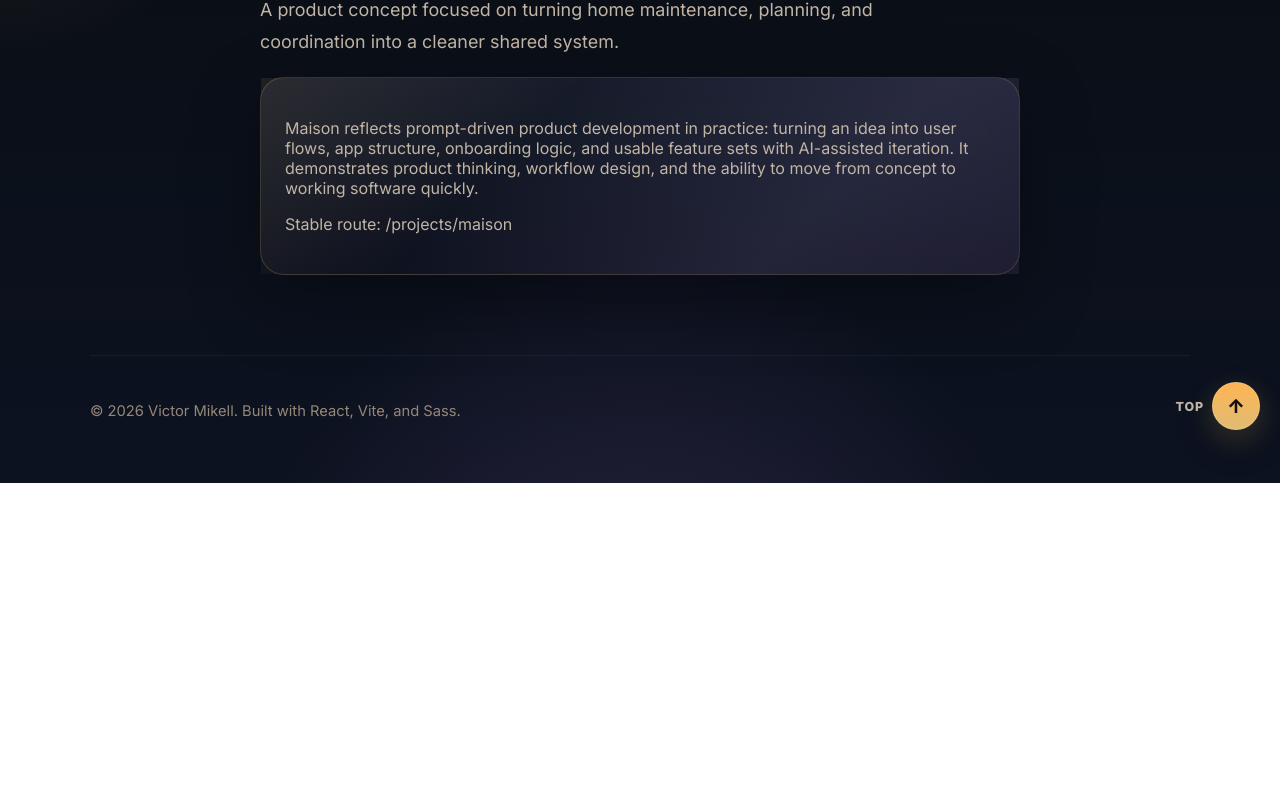
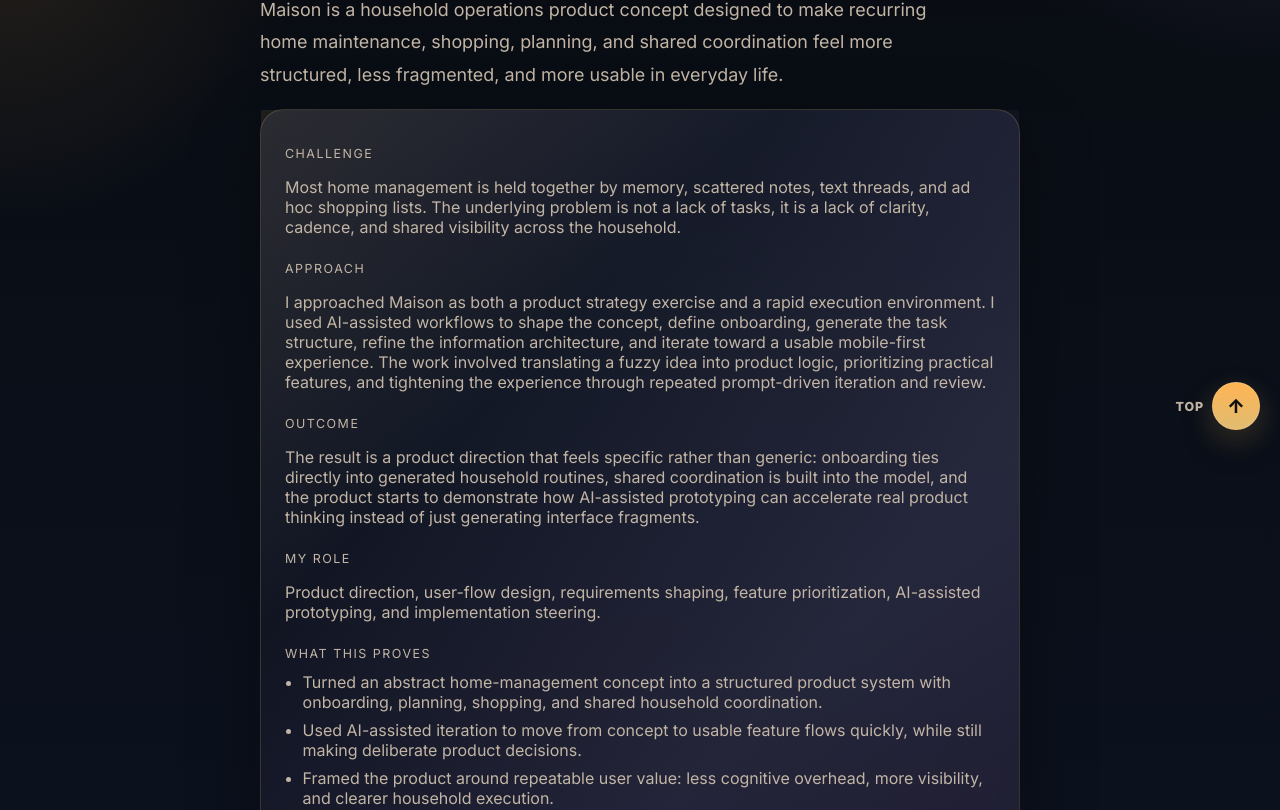
Before and after one commit to vmikell/victor-job-search, a React (Vite) app: page /projects/maison in a window 1280 px wide. Shown: the part 350-1160 px from the top of the page. Before the commit the page ends 833 px from the top, so only its background shows below. Built offline with nearby package versions, Linux system fonts and the light colour scheme.

Commit message:
Strengthen product pages with case study copy

```diff
--- a/src/data/content.ts
+++ b/src/data/content.ts
@@ -96,9 +96,20 @@
     title: 'Maison',
     eyebrow: 'AI-assisted household operations product',
     summary:
-      'A product concept focused on turning home maintenance, planning, and coordination into a cleaner shared system.',
-    details:
-      'Maison reflects prompt-driven product development in practice: turning an idea into user flows, app structure, onboarding logic, and usable feature sets with AI-assisted iteration. It demonstrates product thinking, workflow design, and the ability to move from concept to working software quickly.',
+      'Maison is a household operations product concept designed to make recurring home maintenance, shopping, planning, and shared coordination feel more structured, less fragmented, and more usable in everyday life.',
+    challenge:
+      'Most home management is held together by memory, scattered notes, text threads, and ad hoc shopping lists. The underlying problem is not a lack of tasks, it is a lack of clarity, cadence, and shared visibility across the household.',
+    approach:
+      'I approached Maison as both a product strategy exercise and a rapid execution environment. I used AI-assisted workflows to shape the concept, define onboarding, generate the task structure, refine the information architecture, and iterate toward a usable mobile-first experience. The work involved translating a fuzzy idea into product logic, prioritizing practical features, and tightening the experience through repeated prompt-driven iteration and review.',
+    outcome:
+      'The result is a product direction that feels specific rather than generic: onboarding ties directly into generated household routines, shared coordination is built into the model, and the product starts to demonstrate how AI-assisted prototyping can accelerate real product thinking instead of just generating interface fragments.',
+    role:
+      'Product direction, user-flow design, requirements shaping, feature prioritization, AI-assisted prototyping, and implementation steering.',
+    proofPoints: [
+      'Turned an abstract home-management concept into a structured product system with onboarding, planning, shopping, and shared household coordination.',
+      'Used AI-assisted iteration to move from concept to usable feature flows quickly, while still making deliberate product decisions.',
+      'Framed the product around repeatable user value: less cognitive overhead, more visibility, and clearer household execution.',
+    ],
     links: [],
   },
   {
@@ -106,9 +117,20 @@
     title: 'The Shortlist',
     eyebrow: 'ML restaurant discovery product',
     summary:
-      'A restaurant-finding concept aimed at helping users discover better-fit dining options with stronger signal and less noise.',
-    details:
-      'The Shortlist shows how Victor can shape product direction, define the user experience, and use AI-assisted workflows to turn rough ideas into concrete product concepts and implementation paths. It is strong evidence of rapid concept-to-prototype execution.',
+      'The Shortlist is a restaurant discovery concept built around a simple idea: most recommendation experiences are noisy, generic, and overloaded, while users actually want a smaller set of better-fit choices they can trust.',
+    challenge:
+      'Restaurant discovery tools often optimize for volume instead of fit. Users end up scrolling through endless options, weak relevance, and generic ranking systems instead of getting a shortlist that feels personally useful.',
+    approach:
+      'I treated The Shortlist as a product-definition problem first. The work focused on clarifying the product thesis, shaping the user experience, and exploring how ML and AI could improve signal quality, ranking, and overall decision confidence. I used AI-assisted workflows to rapidly map product possibilities, refine feature direction, and translate concept-level thinking into clearer product requirements and implementation paths.',
+    outcome:
+      'The Shortlist became a sharper product concept with a clearer reason to exist: reduce noise, increase trust, and help users get to better restaurant decisions faster. It also serves as a strong example of how I use AI-assisted prototyping to pressure-test ideas, improve product clarity, and move concepts toward execution without waiting for a perfect starting point.',
+    role:
+      'Product concept development, experience definition, positioning, AI-assisted prototyping, and roadmap shaping.',
+    proofPoints: [
+      'Defined the product around a distinct user problem rather than a generic “restaurant app” framing.',
+      'Explored how ML/AI could create more meaningful recommendation value instead of superficial feature novelty.',
+      'Used rapid prototyping workflows to turn a broad concept into a tighter product direction with clearer execution potential.',
+    ],
     links: [],
   },
 ]
--- a/src/pages/ProjectPage.tsx
+++ b/src/pages/ProjectPage.tsx
@@ -13,8 +13,35 @@
         <p className="section-label">{project.eyebrow}</p>
         <h1 className="page-title">{project.title}</h1>
         <p className="page-copy">{project.summary}</p>
+
         <div className="project-card solo">
-          <p>{project.details}</p>
+          <div className="case-study-block">
+            <p className="project-label">Challenge</p>
+            <p>{project.challenge}</p>
+          </div>
+
+          <div className="case-study-block">
+            <p className="project-label">Approach</p>
+            <p>{project.approach}</p>
+          </div>
+
+          <div className="case-study-block">
+            <p className="project-label">Outcome</p>
+            <p>{project.outcome}</p>
+          </div>
+
+          <div className="case-study-block">
+            <p className="project-label">My role</p>
+            <p>{project.role}</p>
+          </div>
+
+          <div className="case-study-block">
+            <p className="project-label">What this proves</p>
+            <ul className="case-study-list">
+              {project.proofPoints.map((point) => <li key={point}>{point}</li>)}
+            </ul>
+          </div>
+
           <p className="muted">Stable route: /projects/{project.slug}</p>
         </div>
       </div>
--- a/src/styles/main.scss
+++ b/src/styles/main.scss
@@ -234,7 +234,8 @@
 .contact-card,
 .project-card.solo p,
 .timeline-meta,
-.muted {
+.muted,
+.case-study-list li {
   color: var(--muted);
   position: relative;
 }
@@ -364,13 +365,15 @@
   background: rgba(255,255,255,0.03);
 }
 
-.skill-card ul {
+.skill-card ul,
+.case-study-list {
   margin: 0;
   padding-left: 1.1rem;
   position: relative;
 }
 
-.skill-card li + li {
+.skill-card li + li,
+.case-study-list li + li {
   margin-top: 0.5rem;
 }
 
@@ -378,6 +381,18 @@
   display: grid;
   gap: 0.75rem;
   font-size: 1rem;
+}
+
+.case-study-block + .case-study-block {
+  margin-top: 1.5rem;
+}
+
+.project-label {
+  color: var(--gold-soft);
+  font-size: 0.78rem;
+  letter-spacing: 0.12em;
+  text-transform: uppercase;
+  margin-bottom: 0.65rem;
 }
 
 .narrow { width: min(calc(100% - 2rem), 760px); }
```
